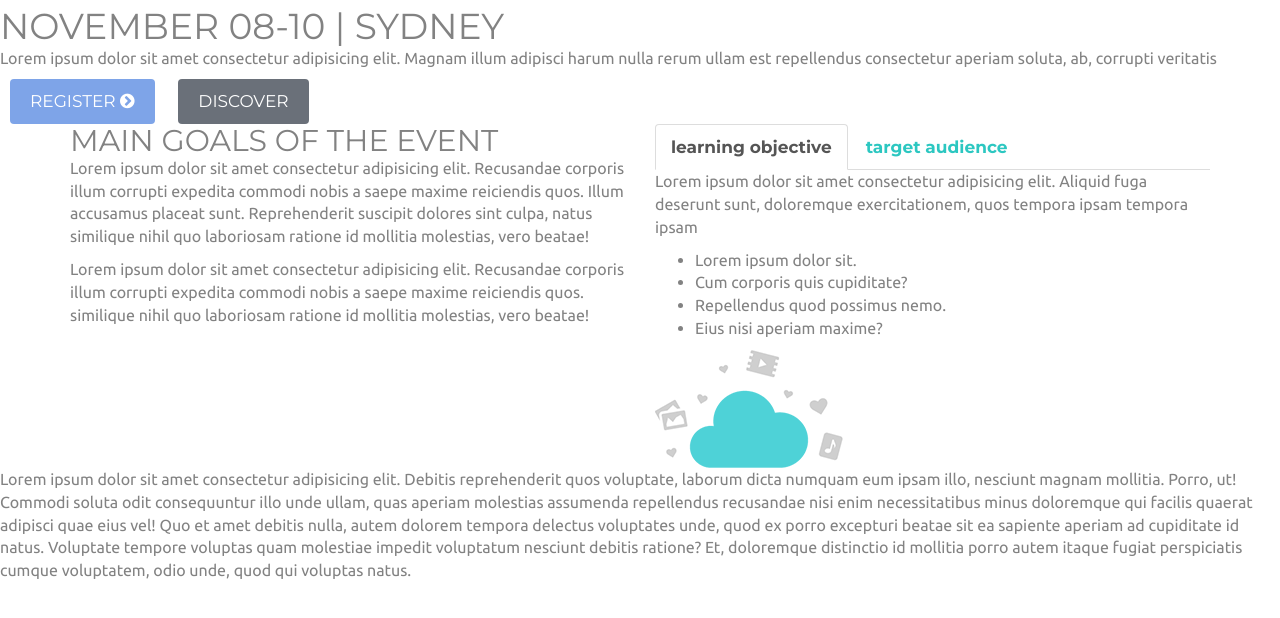
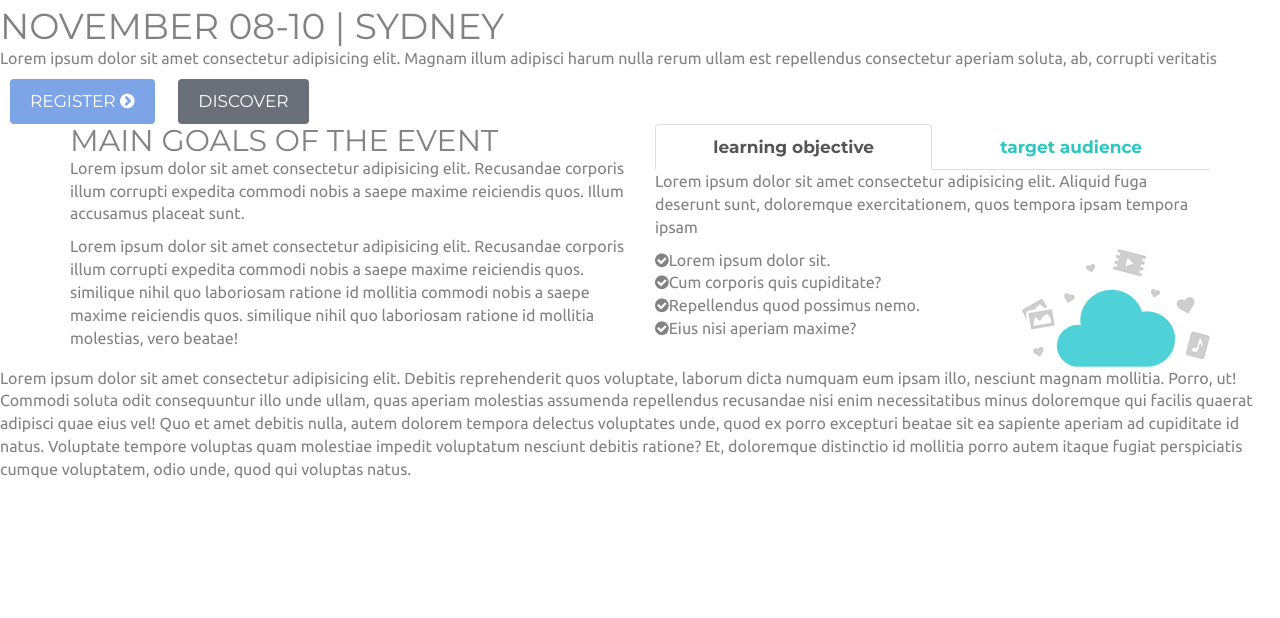
Before and after one commit to AndyMarg/eventide, a website: page public/index.html in a window 1280 px wide. Shown: the part 158-776 px from the top of the page. Drawn offline with nearby package versions, Linux system fonts and the light colour scheme; files that its build step writes are made by us from their sources.

Commit message:
Speakers section design continue. Tabs finished. (Lesson 6 finished)

```diff
--- a/public/index.html
+++ b/public/index.html
@@ -42,14 +42,13 @@
         <div class="container">
             <div class="row">
                 <div class="col-md-6">
-                    <div class="right-block">
+                    <div class="left-block">
                         <h2>main goals of the event</h2>
                         <p class="large">Lorem ipsum dolor sit amet consectetur adipisicing elit. Recusandae corporis illum
                             corrupti expedita commodi nobis a saepe maxime reiciendis quos. Illum accusamus placeat sunt.
-                            Reprehenderit suscipit dolores sint culpa, natus similique nihil quo laboriosam ratione id mollitia
-                            molestias, vero beatae!
                         </p>
                         <p>Lorem ipsum dolor sit amet consectetur adipisicing elit. Recusandae corporis illum corrupti expedita
+                            commodi nobis a saepe maxime reiciendis quos. similique nihil quo laboriosam ratione id mollitia
                             commodi nobis a saepe maxime reiciendis quos. similique nihil quo laboriosam ratione id mollitia
                             molestias, vero beatae!
                         </p>
@@ -59,7 +58,7 @@
                     <div class="right-block">
                         <div class="section-tabs">
                             <!-- Nav tabs -->
-                            <ul class="nav nav-tabs" role="tablist">
+                            <ul class="nav nav-tabs nav-justified" role="tablist">
                                 <li role="presentation" class="active">
                                     <a href="#home" aria-controls="home" role="tab" data-toggle="tab">learning objective</a>
                                 </li>
@@ -68,18 +67,18 @@
                                 </li>
                             </ul>
                             <!-- Tab panes -->
-                            <div class="tab-content">
+                            <div class="tab-content clearfix">
                                 <div role="tabpanel" class="tab-pane active" id="home">
                                     <p>Lorem ipsum dolor sit amet consectetur adipisicing elit. Aliquid fuga deserunt sunt,
                                         doloremque exercitationem, quos tempora ipsam  tempora ipsam
                                     </p>
-                                    <ul>
-                                        <li>Lorem ipsum dolor sit.</li>
-                                        <li>Cum corporis quis cupiditate?</li>
-                                        <li>Repellendus quod possimus nemo.</li>
-                                        <li>Eius nisi aperiam maxime?</li>
+                                    <ul class="list-unstyled pull-left">
+                                        <li><i class="fa fa-check-circle"></i>Lorem ipsum dolor sit.</li>
+                                        <li><i class="fa fa-check-circle"></i>Cum corporis quis cupiditate?</li>
+                                        <li><i class="fa fa-check-circle"></i>Repellendus quod possimus nemo.</li>
+                                        <li><i class="fa fa-check-circle"></i>Eius nisi aperiam maxime?</li>
                                     </ul>
-                                    <img src="img/tab_img.png" alt="">
+                                    <img src="img/tab_img.png" alt="" class="pull-right">
                                 </div>
                                 <div role="tabpanel" class="tab-pane" id="profile">...</div>
                             </div>
--- a/src/scss/main.scss
+++ b/src/scss/main.scss
@@ -17,6 +17,7 @@ a {
     font-size: $link-font-size;
     font-weight: $link-font-weight;
     color: $link-color;
+    outline: none;
 }
 
 img {
--- a/src/scss/speakers.scss
+++ b/src/scss/speakers.scss
@@ -5,14 +5,56 @@
     padding: 90px 0;
     border-bottom: 2px solid #f0f0f0;
 
-    & .right-block {
-        & h2 {color: #828689;}
+    & .left-block {
+        & h2 {
+            margin-bottom: 20px;
+            color: #828689;
+        }
         & p.large {
             margin-bottom: 20px;
             color: #828689;
-            font-size: 22px;
+            font-size: 20px;
         }
-        & p {}
+    }
+
+    & .right-block {
+        border: 3px solid #ececec;
+        border-radius: 2px;
+
+        & .tab-content {
+            padding: 25px 20px;
+
+            & ul {
+                padding-left: 10px;
+                & li {
+                    line-height: 30px;
+                    & i {
+                        margin-right: 10px;
+                        font-size: 14px;
+                        color: $link-color;
+                    }
+                }
+            }
+        }
+
+        & .nav-tabs {
+            & a {text-transform: uppercase;}
+
+            & li {
+                background-color:  #ececec;
+                & a {
+                    font-family: $default-font-family;
+                    font-size: 18px;
+                    font-weight: 700;
+                    color: #abbaba;
+                    border: none;
+                    border-radius: 0;
+                }
+                &.active a{
+                    color: #9097a1;
+                }
+            }
+        }
     }
 
 }
```
